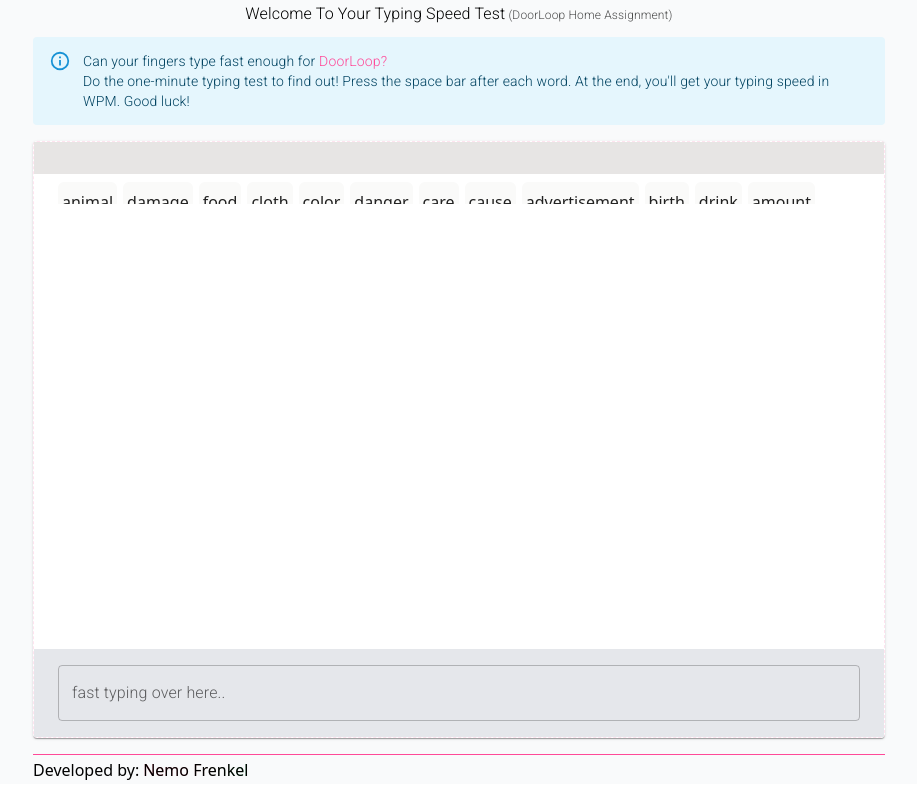
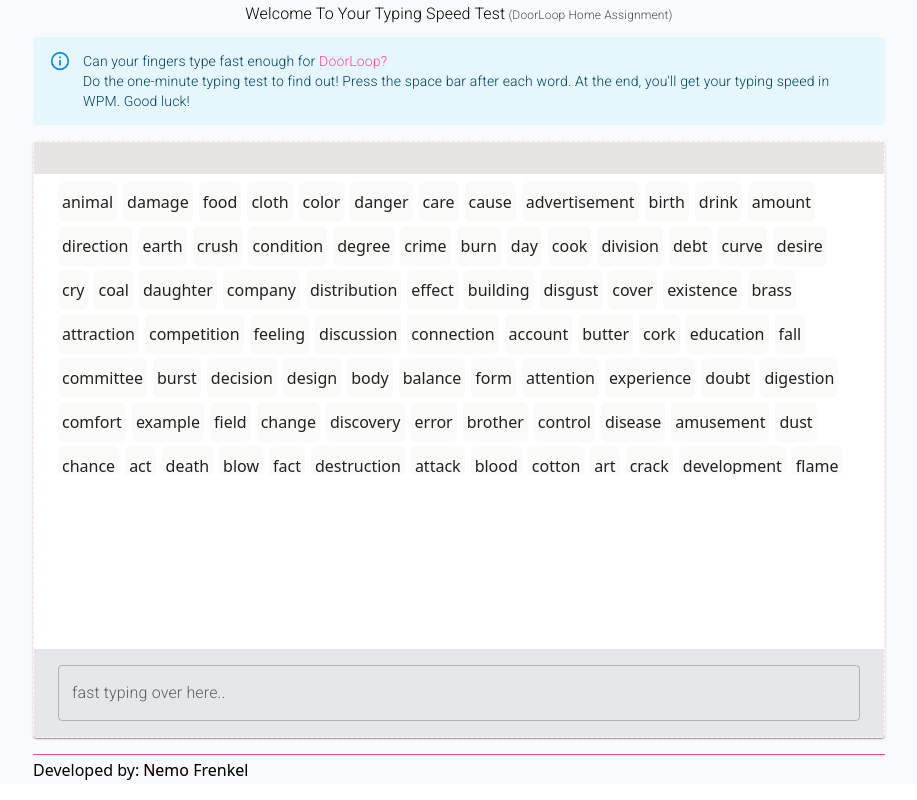
Before and after one commit to nemo369/doorloop-typing-test, a React (Vite) app: page / in a window 1280 px wide. Shown: the whole page, without its empty margins (181-1098 px from the left). Built offline with nearby package versions, Linux system fonts and the light colour scheme.

Commit message:
fix build

```diff
--- a/src/components/game/WordBank.tsx
+++ b/src/components/game/WordBank.tsx
@@ -7,7 +7,7 @@ export default function WordBank() {
   const {state}= useContext(AppContext);
 
   return (
-    <ol className='inner-padding flex flex-wrap gap-x-1.5 gap-y-1 overflow-y-auto max-h-[270px] md:max-h-[30px] pr-1 pt-2'>
+    <ol className='inner-padding flex flex-wrap gap-x-1.5 gap-y-1 overflow-y-auto max-h-[270px] md:max-h-[300px] pr-1 pt-2'>
         {state.words.map((word, index) => (
             <li key={index}><WordCmp word={word} isCurrent={index === state.gameProgress.currentWordIndex}/></li>
         ))}
```
Also changed, not shown: 1 other file (tests, documents, lock files or other folders).
